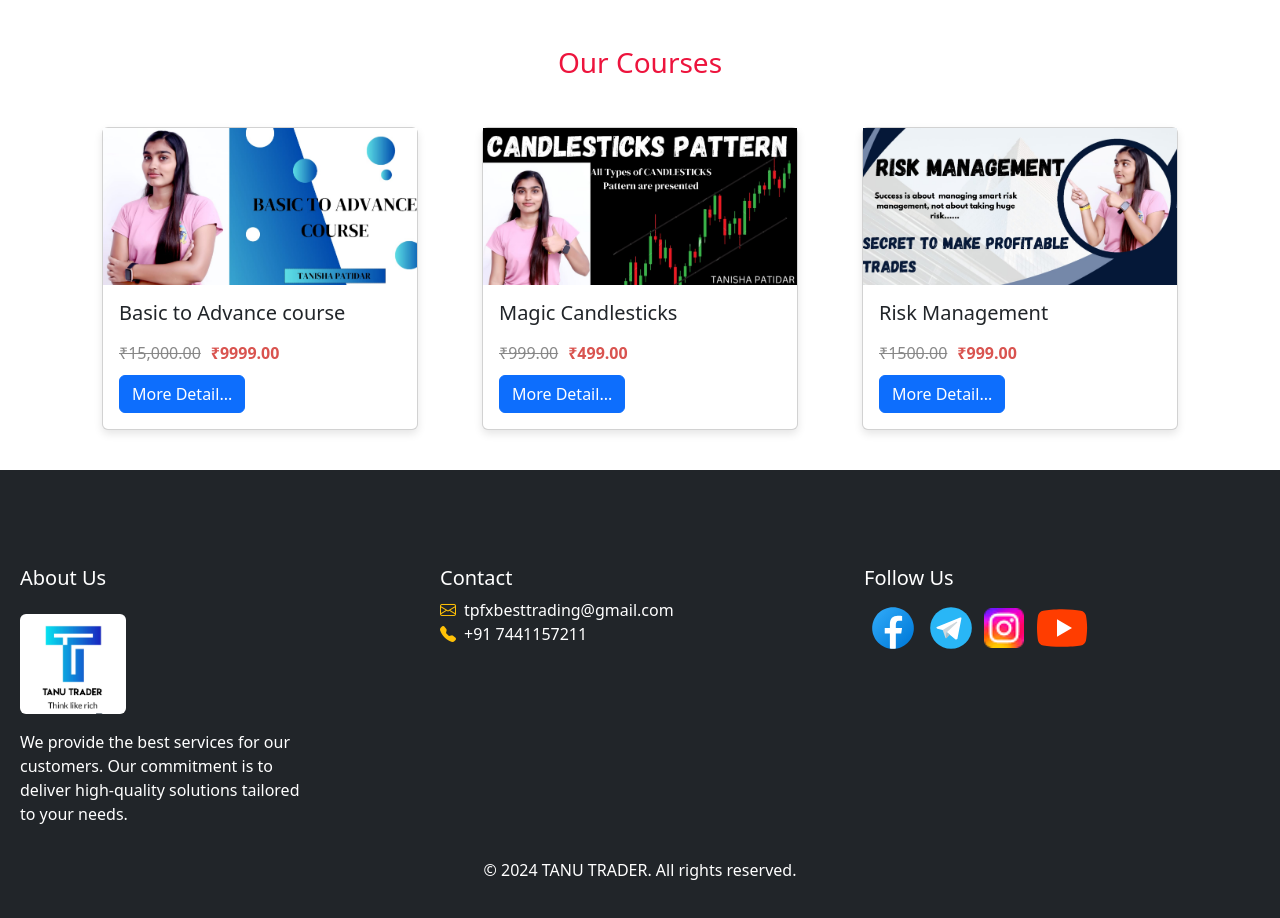
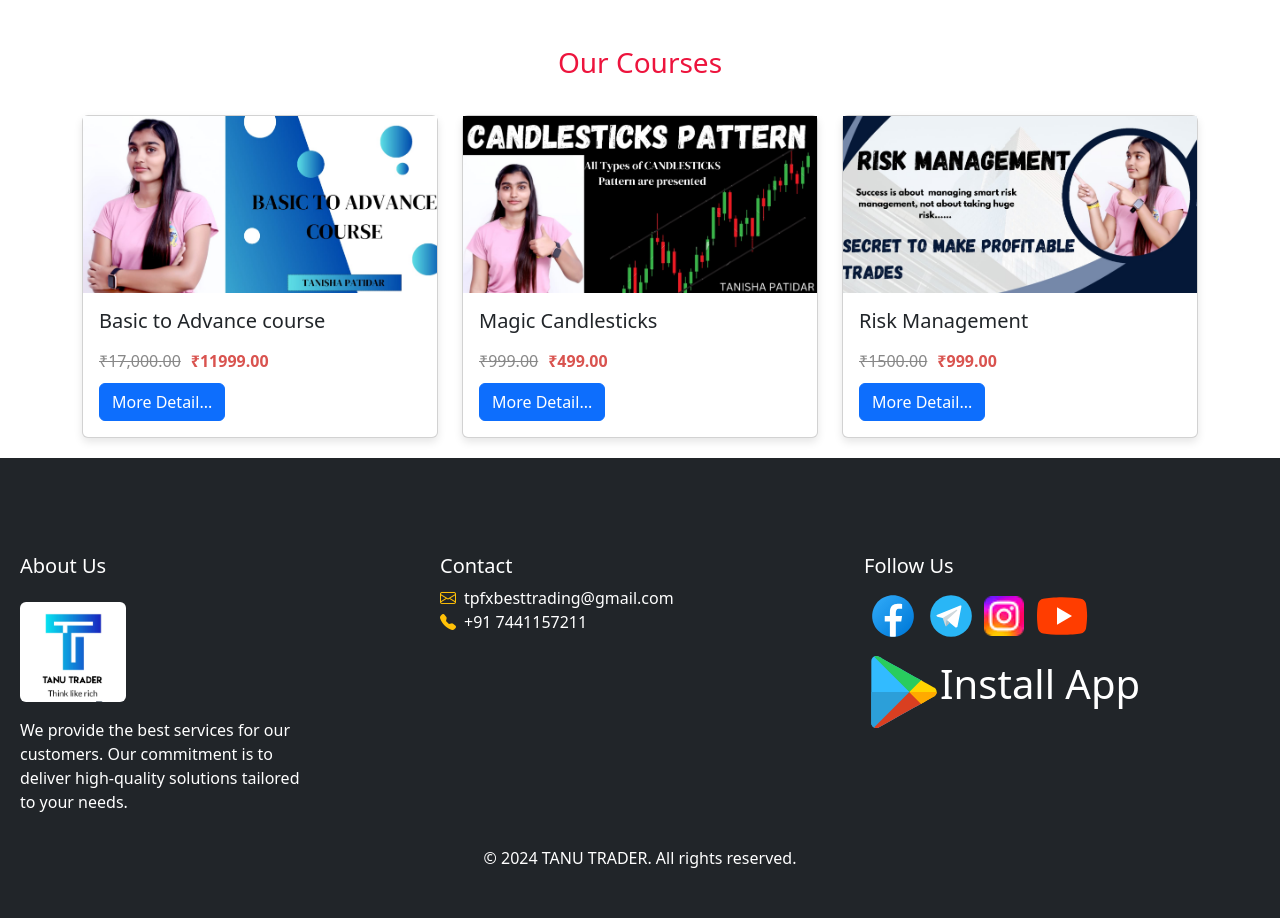
Before and after one commit to tannutradder/tannutradder-ui, a React (Create React App) app: page / in a window 1280 px wide. Shown: the part 3661-4579 px from the top of the page. Built offline with nearby package versions, Linux system fonts and the light colour scheme.

Commit message:
update course detail and add link in footer

```diff
--- a/src/Utility/ConstantData/DummyData.ts
+++ b/src/Utility/ConstantData/DummyData.ts
@@ -3,8 +3,8 @@ export const courses = [
     image: 'basic_advance.jpeg',
     title: 'Basic to Advance course',
     author: '',
-    oldPrice: '₹15,000.00',
-    newPrice: '₹9999.00'
+    oldPrice: '₹17,000.00',
+    newPrice: '₹11999.00'
   },
   {
     image: 'candle_stick.jpeg',
--- a/src/comman/footer/Footer.tsx
+++ b/src/comman/footer/Footer.tsx
@@ -25,6 +25,7 @@ function Footer() {
                         </ul>
                     </div>
                     <div className="col-md-4">
+                        <div>
                             <h5>Follow Us</h5>
                             <Link className='mx-1' to={"https://www.facebook.com/profile.php?id=61559945262476&mibextid=ZbWKwL"} target="_blank">
                                 <svg xmlns="http://www.w3.org/2000/svg" x="0px" y="0px" width="50" height="50" viewBox="0 0 48 48">
@@ -46,6 +47,14 @@ function Footer() {
                                 </svg>
                             </Link>
                         </div>
+
+                        <div className='mt-2' style={{ height: '80px', width: '80px' }}>
+                            <Link className='mx-1 d-flex flex-row align-items-center' to={"https://gyricu.on-app.in/app/home?orgCode=gyricu&referrer=utm_source=copy-link&utm_medium=tutor-app-referral"} target="_blank">
+                                <img className='img img-fluid' src="playstore-svgrepo-com.svg" alt="" />
+                                <p className='text-nowrap fs-1'>Install App</p>
+                            </Link>
+                        </div>
+                    </div>
                 </div>
                 <div className="text-center mt-3">
                     <p className="mb-0">&copy; 2024 TANU TRADER. All rights reserved.</p>
--- a/src/component/course/CourseCard.tsx
+++ b/src/component/course/CourseCard.tsx
@@ -30,7 +30,7 @@ const CourseCard = (props: any) => {
     }
 
     return (<>
-        <Card className="course-card">
+        <Card className="course-card h-100">
             <div className=''>
                 <img className='img img-fluid' src={course.image} />
             </div>
--- a/src/component/course/CourseDetailComp.tsx
+++ b/src/component/course/CourseDetailComp.tsx
@@ -52,6 +52,11 @@ function CourseDetailComp(props: any) {
                     <div className='fs-4 text-center text-info mt-2'>
                         <strong>Please contact for purchase course.</strong>
                     </div>
+                    <p className='text-center'>Purchase course go to our app
+                        <a href={"https://gyricu.on-app.in/app/home?orgCode=gyricu&referrer=utm_source=copy-link&utm_medium=tutor-app-referral"} target='_blank'>click here</a>
+                    </p>
+                    <p className='text-center text-secondary'> We are offering this course only for education, there will be no risk or responsibility on our.</p>
+                    <p className='text-center'>"There is no refund policy"</p>
                 </Col>
             </Row>
         </Container>
--- a/src/pages/Home/Home.css
+++ b/src/pages/Home/Home.css
@@ -15,7 +15,6 @@
 
 /* course card css */
 .course-card {
-  margin: 20px;
   border: none;
   box-shadow: 0 4px 8px rgba(0, 0, 0, 0.1);
 }
--- a/src/pages/course/Course.tsx
+++ b/src/pages/course/Course.tsx
@@ -1,7 +1,6 @@
-import { Container, Row, Col, Button } from 'react-bootstrap';
+import { Container, Row, Col } from 'react-bootstrap';
 import CourseCard from '../../component/course/CourseCard';
 import { courses } from '../../Utility/ConstantData/DummyData';
-import Banner from '../../component/banner/Banner';
 
 function Course() {
     return (
@@ -11,18 +10,20 @@ function Course() {
                 <h3>Our Courses</h3>
                 <h6>Achieve Your Trading Goals with Our Structured Learning Path</h6>
             </div> */}
+            <div id='course'>
                 <div className="text-center">
                     <h3 style={{ color: "#ed143d" }}>Our Courses</h3>
                 </div>
                 <Container className="featured-courses">
                     <Row>
                         {courses?.map((course, index) => (
-                        <Col md={4} key={index}>
+                            <Col className='mt-2' md={4} key={index}>
                                 <CourseCard course={course} />
                             </Col>
                         ))}
                     </Row>
                 </Container>
+            </div>
         </>
     );
 }
```
Also changed, not shown: public/playstore-svgrepo-com.svg (added). Lines whose indentation alone changed are shown as unchanged.
